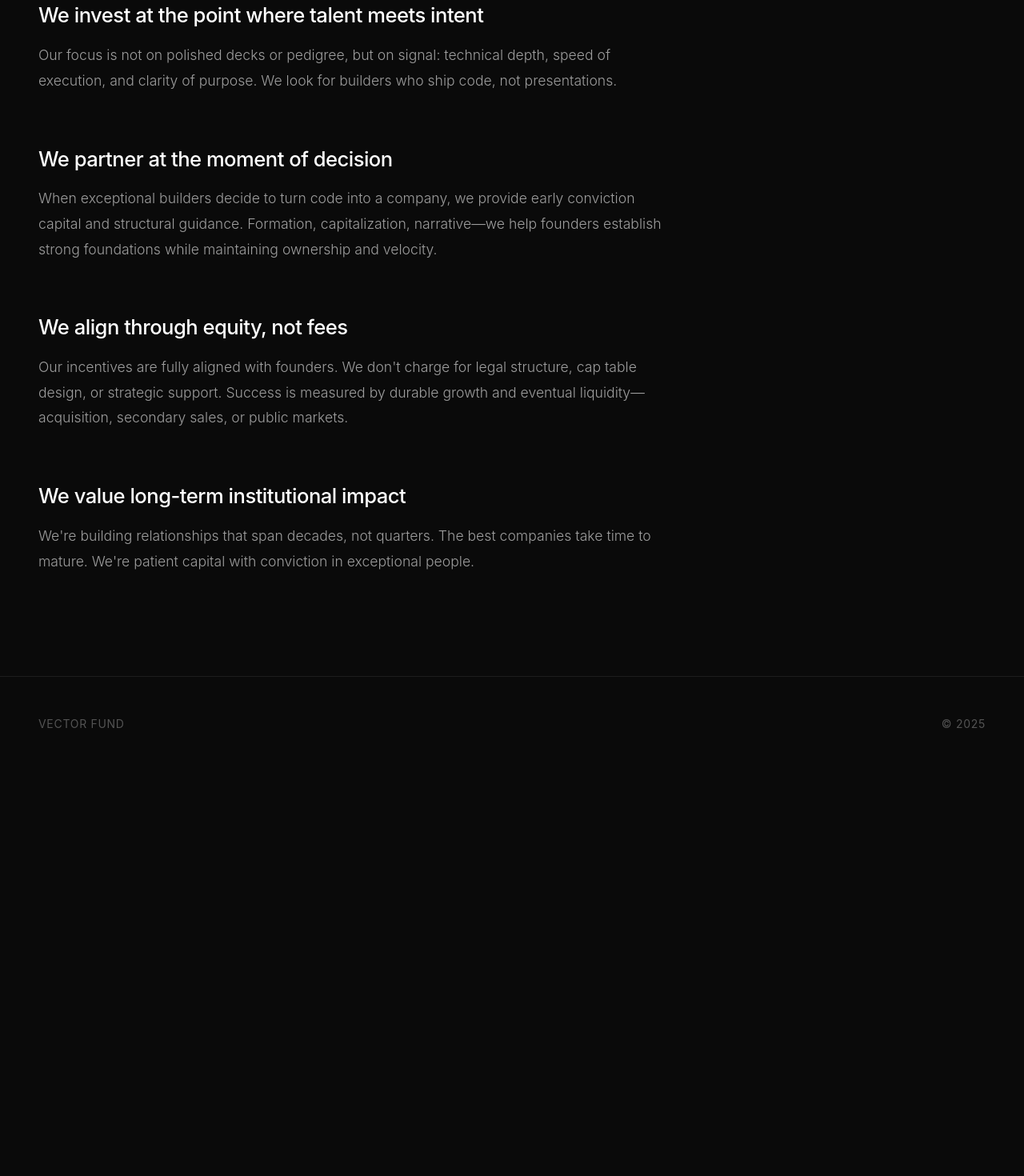
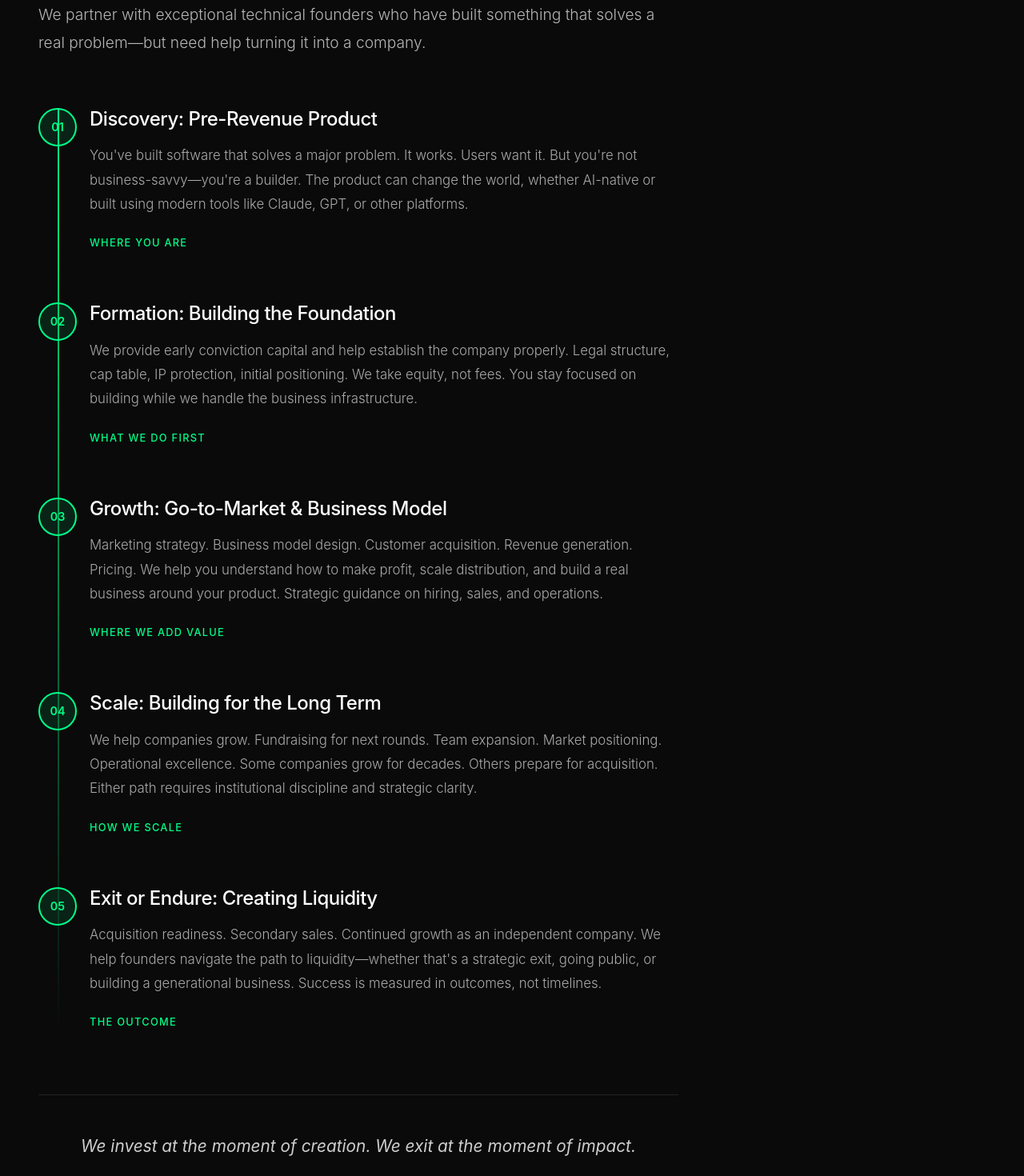
Before and after one commit to JosephsVisconti/Vectorfund, a React (Vite) app: page /philosophy in a window 1280 px wide. Shown: the part 320-1790 px from the top of the page at 80% size. Before the commit the page ends 1283 px from the top, so only its background shows below. Built offline with nearby package versions, Linux system fonts and the light colour scheme.

Commit message:
Add visual timeline to Philosophy page showing company building journey

```diff
--- a/src/App.css
+++ b/src/App.css
@@ -194,26 +194,91 @@
   font-weight: 300;
 }
 
-.philosophy-grid {
-  display: flex;
-  flex-direction: column;
-  gap: 4rem;
+.philosophy-intro {
+  font-size: 1.2rem;
+  line-height: 1.8;
+  color: rgba(255, 255, 255, 0.7);
+  margin-bottom: 4rem;
+  font-weight: 300;
 }
 
-.philosophy-principle h3 {
-  font-size: 1.6rem;
+.timeline {
+  position: relative;
+  padding-left: 4rem;
+  margin: 3rem 0;
+}
+
+.timeline::before {
+  content: '';
+  position: absolute;
+  left: 1.5rem;
+  top: 0;
+  bottom: 0;
+  width: 2px;
+  background: linear-gradient(to bottom, #00ff88, transparent);
+}
+
+.timeline-stage {
+  position: relative;
+  margin-bottom: 4rem;
+}
+
+.timeline-marker {
+  position: absolute;
+  left: -4rem;
+  top: 0;
+  width: 3rem;
+  height: 3rem;
+  background: rgba(0, 255, 136, 0.1);
+  border: 2px solid #00ff88;
+  border-radius: 50%;
+  display: flex;
+  align-items: center;
+  justify-content: center;
+  font-size: 0.9rem;
+  font-weight: 600;
+  color: #00ff88;
+  z-index: 1;
+}
+
+.timeline-content h3 {
+  font-size: 1.5rem;
   font-weight: 500;
   color: #fff;
   margin-bottom: 1rem;
   letter-spacing: -0.02em;
-  line-height: 1.4;
 }
 
-.philosophy-principle p {
-  font-size: 1.1rem;
+.timeline-content p {
+  font-size: 1.05rem;
   line-height: 1.8;
-  color: rgba(255, 255, 255, 0.6);
+  color: rgba(255, 255, 255, 0.65);
   font-weight: 300;
+  margin-bottom: 1rem;
+}
+
+.timeline-label {
+  display: inline-block;
+  font-size: 0.8rem;
+  text-transform: uppercase;
+  letter-spacing: 0.1em;
+  color: #00ff88;
+  font-weight: 500;
+  margin-top: 0.5rem;
+}
+
+.philosophy-footer {
+  margin-top: 5rem;
+  padding-top: 3rem;
+  border-top: 1px solid rgba(255, 255, 255, 0.1);
+  text-align: center;
+}
+
+.philosophy-footer p {
+  font-size: 1.3rem;
+  color: rgba(255, 255, 255, 0.8);
+  font-weight: 400;
+  font-style: italic;
 }
 
 .focus-list {
@@ -434,11 +499,34 @@
     font-size: 1rem;
   }
 
-  .philosophy-principle h3 {
+  .timeline {
+    padding-left: 2.5rem;
+  }
+
+  .timeline::before {
+    left: 0.75rem;
+  }
+
+  .timeline-marker {
+    left: -2.5rem;
+    width: 2.5rem;
+    height: 2.5rem;
+    font-size: 0.8rem;
+  }
+
+  .timeline-content h3 {
     font-size: 1.2rem;
   }
 
-  .philosophy-principle p {
+  .timeline-content p {
+    font-size: 1rem;
+  }
+
+  .philosophy-footer p {
+    font-size: 1.1rem;
+  }
+
+  .philosophy-intro {
     font-size: 1rem;
   }
 
--- a/src/pages/Philosophy.jsx
+++ b/src/pages/Philosophy.jsx
@@ -2,39 +2,80 @@ function Philosophy() {
   return (
     <section className="philosophy page-section">
       <div className="section-content">
-        <h2 className="section-title">Investment Philosophy</h2>
-        <div className="philosophy-grid">
-          <div className="philosophy-principle">
-            <h3>We invest at the point where talent meets intent</h3>
+        <h2 className="section-title">How We Build Companies</h2>
+        <p className="philosophy-intro">
+          We partner with exceptional technical founders who have built something that solves a real problem—but need help turning it into a company.
+        </p>
+
+        <div className="timeline">
+          <div className="timeline-stage">
+            <div className="timeline-marker">01</div>
+            <div className="timeline-content">
+              <h3>Discovery: Pre-Revenue Product</h3>
               <p>
-              Our focus is not on polished decks or pedigree, but on signal: technical depth,
-              speed of execution, and clarity of purpose. We look for builders who ship code,
-              not presentations.
+                You've built software that solves a major problem. It works. Users want it.
+                But you're not business-savvy—you're a builder. The product can change the world,
+                whether AI-native or built using modern tools like Claude, GPT, or other platforms.
               </p>
+              <span className="timeline-label">Where you are</span>
             </div>
-          <div className="philosophy-principle">
-            <h3>We partner at the moment of decision</h3>
+          </div>
+
+          <div className="timeline-stage">
+            <div className="timeline-marker">02</div>
+            <div className="timeline-content">
+              <h3>Formation: Building the Foundation</h3>
               <p>
-              When exceptional builders decide to turn code into a company, we provide early conviction
-              capital and structural guidance. Formation, capitalization, narrative—we help founders
-              establish strong foundations while maintaining ownership and velocity.
+                We provide early conviction capital and help establish the company properly.
+                Legal structure, cap table, IP protection, initial positioning. We take equity,
+                not fees. You stay focused on building while we handle the business infrastructure.
               </p>
+              <span className="timeline-label">What we do first</span>
             </div>
-          <div className="philosophy-principle">
-            <h3>We align through equity, not fees</h3>
+          </div>
+
+          <div className="timeline-stage">
+            <div className="timeline-marker">03</div>
+            <div className="timeline-content">
+              <h3>Growth: Go-to-Market & Business Model</h3>
               <p>
-              Our incentives are fully aligned with founders. We don't charge for legal structure,
-              cap table design, or strategic support. Success is measured by durable growth
-              and eventual liquidity—acquisition, secondary sales, or public markets.
+                Marketing strategy. Business model design. Customer acquisition. Revenue generation.
+                Pricing. We help you understand how to make profit, scale distribution, and build
+                a real business around your product. Strategic guidance on hiring, sales, and operations.
               </p>
+              <span className="timeline-label">Where we add value</span>
             </div>
-          <div className="philosophy-principle">
-            <h3>We value long-term institutional impact</h3>
+          </div>
+
+          <div className="timeline-stage">
+            <div className="timeline-marker">04</div>
+            <div className="timeline-content">
+              <h3>Scale: Building for the Long Term</h3>
               <p>
-              We're building relationships that span decades, not quarters. The best companies
-              take time to mature. We're patient capital with conviction in exceptional people.
+                We help companies grow. Fundraising for next rounds. Team expansion. Market positioning.
+                Operational excellence. Some companies grow for decades. Others prepare for acquisition.
+                Either path requires institutional discipline and strategic clarity.
               </p>
+              <span className="timeline-label">How we scale</span>
             </div>
+          </div>
+
+          <div className="timeline-stage">
+            <div className="timeline-marker">05</div>
+            <div className="timeline-content">
+              <h3>Exit or Endure: Creating Liquidity</h3>
+              <p>
+                Acquisition readiness. Secondary sales. Continued growth as an independent company.
+                We help founders navigate the path to liquidity—whether that's a strategic exit,
+                going public, or building a generational business. Success is measured in outcomes, not timelines.
+              </p>
+              <span className="timeline-label">The outcome</span>
+            </div>
+          </div>
+        </div>
+
+        <div className="philosophy-footer">
+          <p>We invest at the moment of creation. We exit at the moment of impact.</p>
         </div>
       </div>
     </section>
```
Lines whose indentation alone changed are shown as unchanged.
